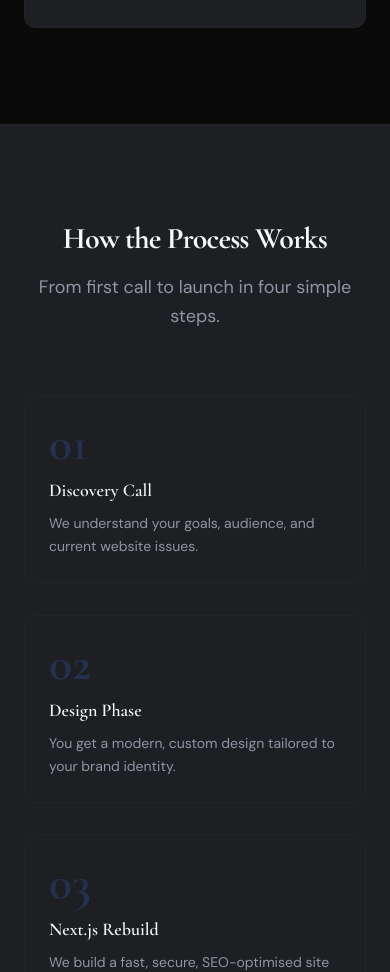
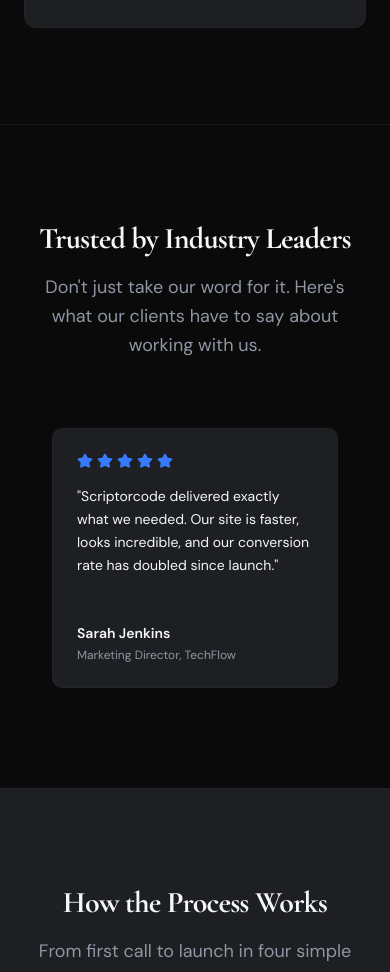
Before and after one commit to Codingvibes8/infinitechx888-67, a Next.js app: page / in a window 390 px wide. Shown: the part 4900-5872 px from the top of the page. Built offline with nearby package versions, Linux system fonts and the light colour scheme.

Commit message:
feat: add Testimonials component to the homepage

```diff
--- a/app/page.tsx
+++ b/app/page.tsx
@@ -3,6 +3,7 @@ import { Features } from "@/components/sections/features";
 import { WhatWeBuild } from "@/components/sections/what-we-build";
 import { Results } from "@/components/sections/results";
 import { Process } from "@/components/sections/process";
+import { Testimonials } from "@/components/sections/testimonials";
 import { CTA } from "@/components/sections/cta";
 
 export default function HomePage() {
@@ -12,6 +13,7 @@ export default function HomePage() {
       <Features />
       <WhatWeBuild />
       <Results />
+      <Testimonials />
       <Process />
       <CTA />
     </>
--- /dev/null
+++ b/components/sections/testimonials.tsx
@@ -0,0 +1,92 @@
+import { Card, CardContent } from "@/components/ui/card";
+import {
+  Carousel,
+  CarouselContent,
+  CarouselItem,
+  CarouselNext,
+  CarouselPrevious,
+} from "@/components/ui/carousel";
+import { Star } from "lucide-react";
+
+const testimonials = [
+  {
+    quote:
+      "Scriptorcode delivered exactly what we needed. Our site is faster, looks incredible, and our conversion rate has doubled since launch.",
+    name: "Sarah Jenkins",
+    role: "Marketing Director, TechFlow",
+  },
+  {
+    quote:
+      "The team was highly professional and communicative throughout the entire process. The custom design perfectly captures our brand identity.",
+    name: "Michael Chen",
+    role: "Founder, InnovateHQ",
+  },
+  {
+    quote:
+      "We were struggling with slow load times on our old WordPress site. The new Next.js build is lightning fast and our SEO rankings improved immediately.",
+    name: "Emma Davis",
+    role: "E-commerce Manager, StyleLoom",
+  },
+  {
+    quote:
+      "Unbelievable attention to detail. They didn't just build a website, they built a powerful tool for our business growth.",
+    name: "David Rodriguez",
+    role: "CEO, NexaCorp",
+  },
+];
+
+export function Testimonials() {
+  return (
+    <section className="border-t border-border/40 bg-background py-24 sm:py-32">
+      <div className="mx-auto max-w-7xl px-6 lg:px-8">
+        <div className="mx-auto max-w-2xl text-center mb-16">
+          <h2 className="font-heading text-3xl font-bold tracking-tight text-foreground sm:text-4xl text-balance">
+            Trusted by Industry Leaders
+          </h2>
+          <p className="mt-4 text-lg leading-relaxed text-muted-foreground">
+            Don't just take our word for it. Here's what our clients have to say about working with us.
+          </p>
+        </div>
+
+        <div className="mx-auto max-w-5xl px-6">
+          <Carousel
+            opts={{
+              align: "start",
+              loop: true,
+            }}
+            className="w-full"
+          >
+            <CarouselContent className="-ml-2 md:-ml-4">
+              {testimonials.map((testimonial, index) => (
+                <CarouselItem key={index} className="pl-2 md:pl-4 md:basis-1/2 lg:basis-1/3">
+                  <div className="p-1 h-full">
+                    <Card className="h-full bg-card border-border/40 card-shine hover:border-primary/40 transition-colors">
+                      <CardContent className="flex flex-col h-full p-6">
+                        <div className="flex gap-1 mb-4 text-primary">
+                          {[...Array(5)].map((_, i) => (
+                            <Star key={i} className="h-4 w-4 fill-primary" />
+                          ))}
+                        </div>
+                        <blockquote className="flex-1 mb-6 text-sm leading-relaxed text-foreground">
+                          "{testimonial.quote}"
+                        </blockquote>
+                        <div className="mt-auto">
+                          <p className="font-semibold text-foreground text-sm">{testimonial.name}</p>
+                          <p className="text-xs text-muted-foreground mt-1">{testimonial.role}</p>
+                        </div>
+                      </CardContent>
+                    </Card>
+                  </div>
+                </CarouselItem>
+              ))}
+            </CarouselContent>
+            <div className="hidden md:flex items-center justify-center gap-4 mt-8">
+              <CarouselPrevious className="static translate-y-0 text-foreground border-border/40 hover:bg-primary/10 hover:text-primary hover:border-primary/40" />
+              <CarouselNext className="static translate-y-0 text-foreground border-border/40 hover:bg-primary/10 hover:text-primary hover:border-primary/40" />
+            </div>
+          </Carousel>
+        </div>
+      </div>
+    </section>
+  );
+}
```
